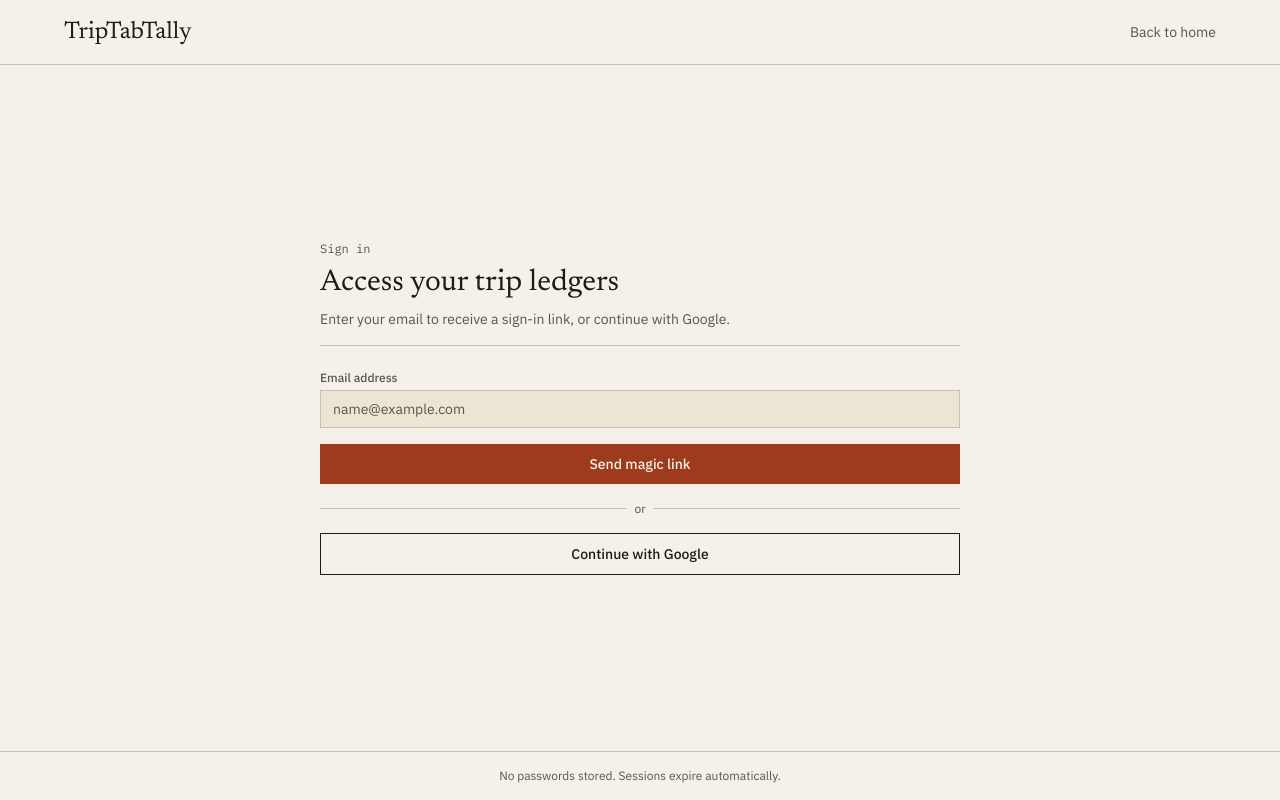
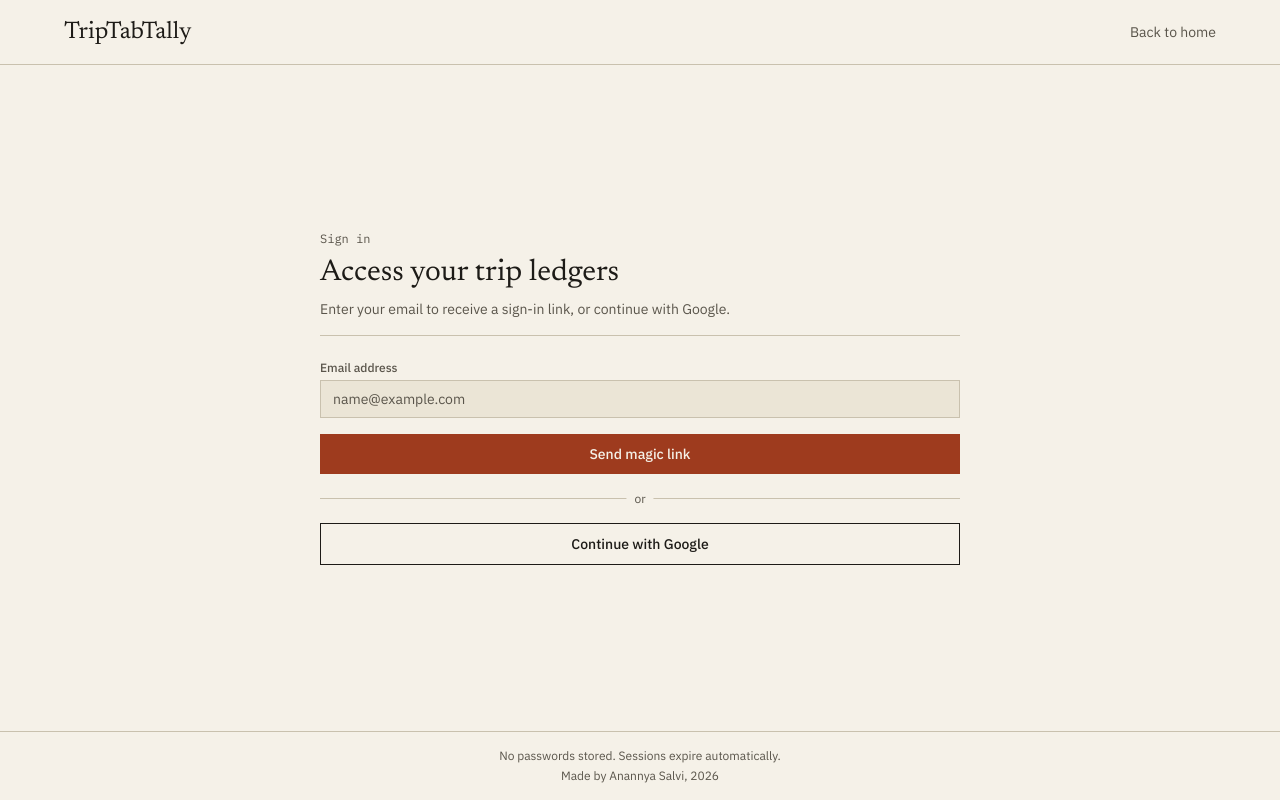
Before and after one commit to anannyasalvi16/TripTabTally, a Next.js app: page /login in a window 1280 px wide. Built offline with nearby package versions, Linux system fonts and the light colour scheme.

Commit message:
feat: add Made by Anannya Salvi, 2026 to footers

```diff
--- a/src/app/(app)/layout.tsx
+++ b/src/app/(app)/layout.tsx
@@ -60,6 +60,12 @@ export default async function AppLayout({
       </header>
 
       <main className="flex-1">{children}</main>
+      <footer className="border-t border-rule px-4 py-4 sm:px-8 text-xs text-ink-2 bg-paper">
+        <div className="max-w-ledger mx-auto flex flex-col sm:flex-row justify-between items-center gap-2">
+          <span>TripTabTally. Shared group ledger.</span>
+          <span>Made by Anannya Salvi, 2026</span>
+        </div>
+      </footer>
     </div>
   );
 }
--- a/src/app/(public)/join/[token]/JoinClientView.tsx
+++ b/src/app/(public)/join/[token]/JoinClientView.tsx
@@ -166,8 +166,9 @@ export function JoinClientView({
         </div>
       </main>
 
-      <footer className="border-t border-rule px-4 py-4 text-center text-xs text-ink-2">
-        <span>TripTabTally • Shared group ledger</span>
+      <footer className="border-t border-rule px-4 py-4 text-center text-xs text-ink-2 space-y-1">
+        <div>TripTabTally. Shared group ledger.</div>
+        <div>Made by Anannya Salvi, 2026</div>
       </footer>
     </div>
   );
--- a/src/app/(public)/login/page.tsx
+++ b/src/app/(public)/login/page.tsx
@@ -145,8 +145,9 @@ export default function LoginPage() {
         </Suspense>
       </main>
 
-      <footer className="border-t border-rule px-4 py-4 text-center text-xs text-ink-2">
-        <span>No passwords stored. Sessions expire automatically.</span>
+      <footer className="border-t border-rule px-4 py-4 text-center text-xs text-ink-2 space-y-1">
+        <div>No passwords stored. Sessions expire automatically.</div>
+        <div>Made by Anannya Salvi, 2026</div>
       </footer>
     </div>
   );
--- a/src/app/(public)/page.tsx
+++ b/src/app/(public)/page.tsx
@@ -82,6 +82,7 @@ export default function LandingPage() {
           <div className="space-y-1">
             <p>Settlement calculated using greedy debt simplification. Balances always sum to zero.</p>
             <p>Export trip expenses and settlements to CSV at any time.</p>
+            <p className="text-ink font-medium pt-1">Made by Anannya Salvi, 2026</p>
           </div>
           <div className="flex flex-wrap items-baseline gap-4">
             <span>contact: hello@triptabtally.in</span>
```
